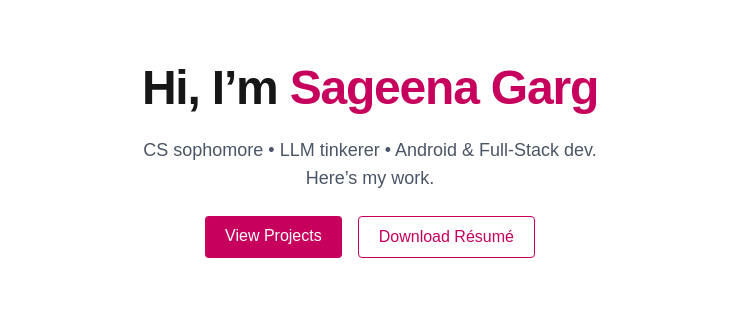
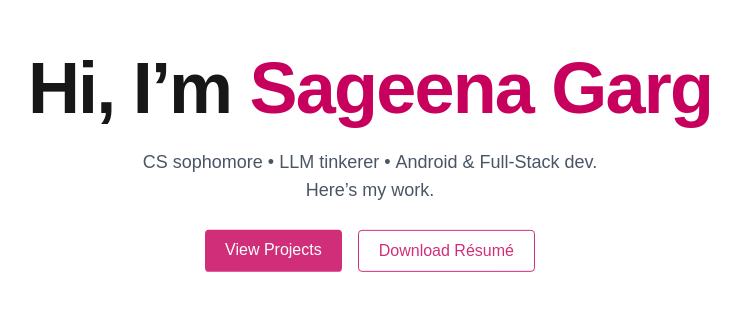
Before and after one commit to SageGarg/sageena-portfolio, a Next.js app: page / in a window 1280 px wide. Shown: the part 239-550 px from the top of the page, without its empty margins (270-1011 px from the left). Built offline with nearby package versions, Linux system fonts and the light colour scheme.

Commit message:
glass shatter effect

```diff
--- a/src/app/page.tsx
+++ b/src/app/page.tsx
@@ -1,18 +1,137 @@
+'use client';
+import { useEffect, useState, useMemo } from 'react';
+import { motion, AnimatePresence } from 'framer-motion';
+
+/* ------------------------------------------------------------
+   Build MANY random shards so the screen really looks shattered
+-------------------------------------------------------------*/
+const SHARD_COUNT = 40;
+
+type Shard = {
+  clip: string; // CSS clip‑path defining the shape
+  dx: number;   // x translation target (px)
+  dy: number;   // y translation target (px)
+  rot: number;  // rotation target (deg)
+};
+
+const rand = (min: number, max: number) => Math.random() * (max - min) + min;
+
+const makePoly = (): string => {
+  // 4‑point irregular quad inside 0–100% square
+  const pts = Array.from({ length: 4 }, () => `${rand(0, 100)}% ${rand(0, 100)}%`).join(', ');
+  return `polygon(${pts})`;
+};
+
+const buildShards = (n: number): Shard[] => {
+  return Array.from({ length: n }, () => {
+    const sign = Math.random() < 0.5 ? -1 : 1;
+    return {
+      clip: makePoly(),
+      dx: sign * rand(80, 260),
+      dy: (Math.random() < 0.5 ? -1 : 1) * rand(80, 260),
+      rot: sign * rand(60, 140),
+    };
+  });
+};
+
+type Phase = 'welcome' | 'breaking' | 'done';
+
 export default function Home() {
+  const [phase, setPhase] = useState<Phase>('welcome');
+  const SHARDS = useMemo(() => buildShards(SHARD_COUNT), []);
+
+  /* ---------------- timeline ---------------- */
+  useEffect(() => {
+    if (phase === 'welcome') {
+      const id = setTimeout(() => setPhase('breaking'), 3000);
+      return () => clearTimeout(id);
+    }
+    if (phase === 'breaking') {
+      const id = setTimeout(() => setPhase('done'), 1700);
+      return () => clearTimeout(id);
+    }
+  }, [phase]);
+
   return (
+    <>
+      {/* ================= Overlay ================= */}
+      <AnimatePresence>
+        {phase !== 'done' && (
+          <motion.div
+            key="overlay"
+            className="fixed inset-0 z-50 flex items-center justify-center pointer-events-none backdrop-blur-sm"
+            initial={{ opacity: 1 }}
+            animate={{ opacity: 1 }}
+            exit={{ opacity: 0, transition: { duration: 0.4, delay: 0.2 } }}
+          >
+            {/* glass shards */}
+            {SHARDS.map(({ clip, dx, dy, rot }, i) => (
+              <motion.div
+                key={i}
+                className="absolute inset-0 bg-white/30 dark:bg-zinc-200/10 border border-white/40 dark:border-zinc-200/10 shadow-xl"
+                style={{ clipPath: clip }}
+                initial={{ scale: 1, x: 0, y: 0, rotate: 0 }}
+                animate={
+                  phase === 'breaking'
+                    ? {
+                        scale: [1, 1.05, 0.8],
+                        x: dx,
+                        y: dy,
+                        rotate: rot,
+                        opacity: 0,
+                        transition: { duration: 0.9, ease: 'easeInOut' },
+                      }
+                    : {}
+                }
+              />
+            ))}
+
+            {/* welcome text (kept above shards with z-10) */}
+            {phase === 'welcome' && (
+              <motion.h2
+                initial={{ opacity: 0, scale: 0.85 }}
+                animate={{ opacity: 1, scale: 1 }}
+                exit={{ opacity: 0, scale: 1.05, transition: { duration: 0.4 } }}
+                className="z-10 select-none text-3xl sm:text-8xl md:text-9xl font-extrabold tracking-widest bg-gradient-to-r from-indigo-900 via-purple-900 to-rose-700 bg-clip-text text-transparent drop-shadow-[0_2px_10px_rgba(0,0,0,0.7)]"
+              >
+                Welcome
+              </motion.h2>
+            )}
+          </motion.div>
+        )}
+      </AnimatePresence>
+
+      {/* ================= Hero ================= */}
+      {phase === 'done' && (
         <section className="flex min-h-screen flex-col items-center justify-center gap-6 text-center">
-      <h1 className="text-5xl font-extrabold tracking-tight">
-        Hi, I’m <span className="text-pink-700">Sageena Garg</span>
-      </h1>
-      <p className="max-w-lg text-lg text-gray-600 dark:text-gray-300">
-        CS sophomore • LLM tinkerer • Android & Full-Stack dev.
+          <motion.h1
+            initial={{ opacity: 0, y: 30 }}
+            animate={{ opacity: 1, y: 0 }}
+            transition={{ duration: 0.6 }}
+            className="text-6xl sm:text-7xl font-extrabold tracking-tight"
+          >
+            Hi, I’m <span className="text-pink-700">Sageena&nbsp;Garg</span>
+          </motion.h1>
+
+          <motion.p
+            initial={{ opacity: 0, y: 15 }}
+            animate={{ opacity: 1, y: 0 }}
+            transition={{ delay: 0.2, duration: 0.6 }}
+            className="max-w-lg text-lg text-gray-600 dark:text-gray-300"
+          >
+            CS sophomore&nbsp;•&nbsp;LLM tinkerer&nbsp;•&nbsp;Android&nbsp;&amp;&nbsp;Full‑Stack dev.
             <br />Here’s my work.
-      </p>
+          </motion.p>
 
-      <div className="flex gap-4">
+          <motion.div
+            initial={{ opacity: 0, y: 10 }}
+            animate={{ opacity: 1, y: 0 }}
+            transition={{ delay: 0.4, duration: 0.6 }}
+            className="flex gap-4"
+          >
             <a
               href="/projects"
-          className="rounded bg-pink-700 px-5 py-2 font-medium text-white hover:bg-pink-700"
+              className="rounded bg-pink-700 px-5 py-2 font-medium text-white hover:bg-pink-600"
             >
               View Projects
             </a>
@@ -22,7 +141,9 @@ export default function Home() {
             >
               Download Résumé
             </a>
-      </div>
+          </motion.div>
         </section>
+      )}
+    </>
   );
 }
```
Lines whose indentation alone changed are shown as unchanged.
